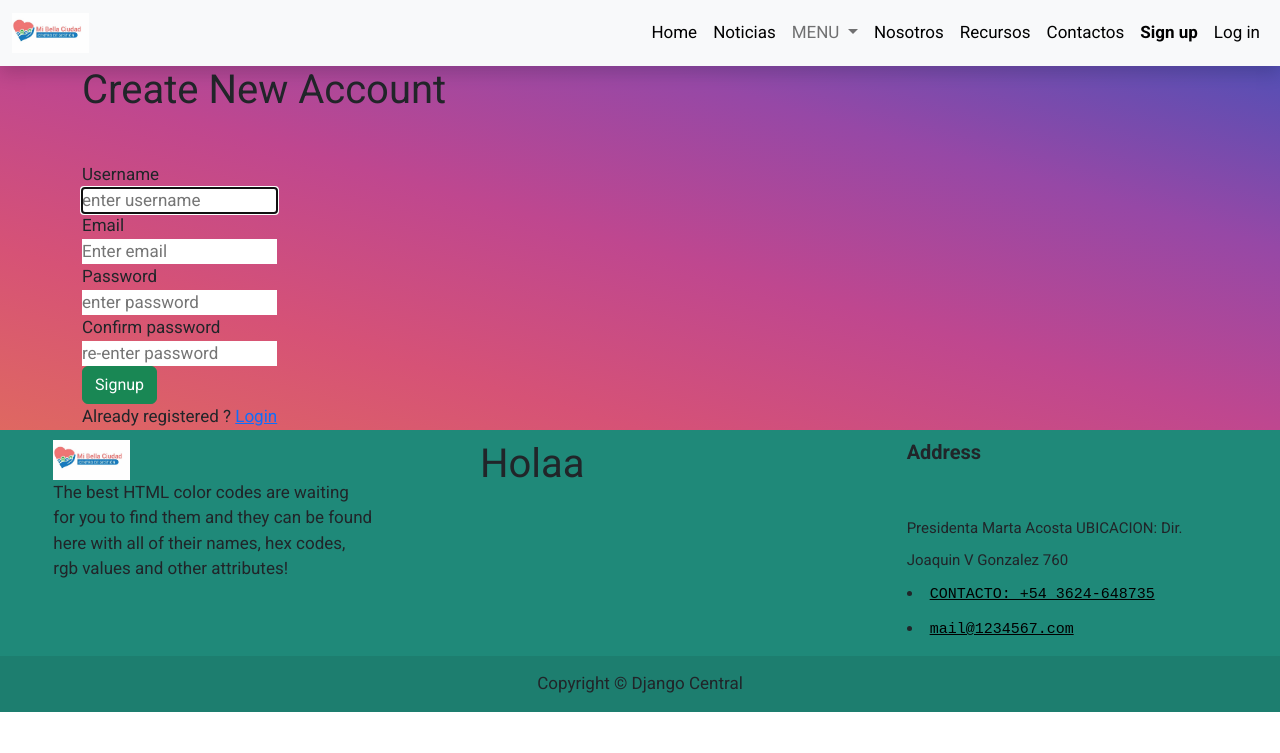
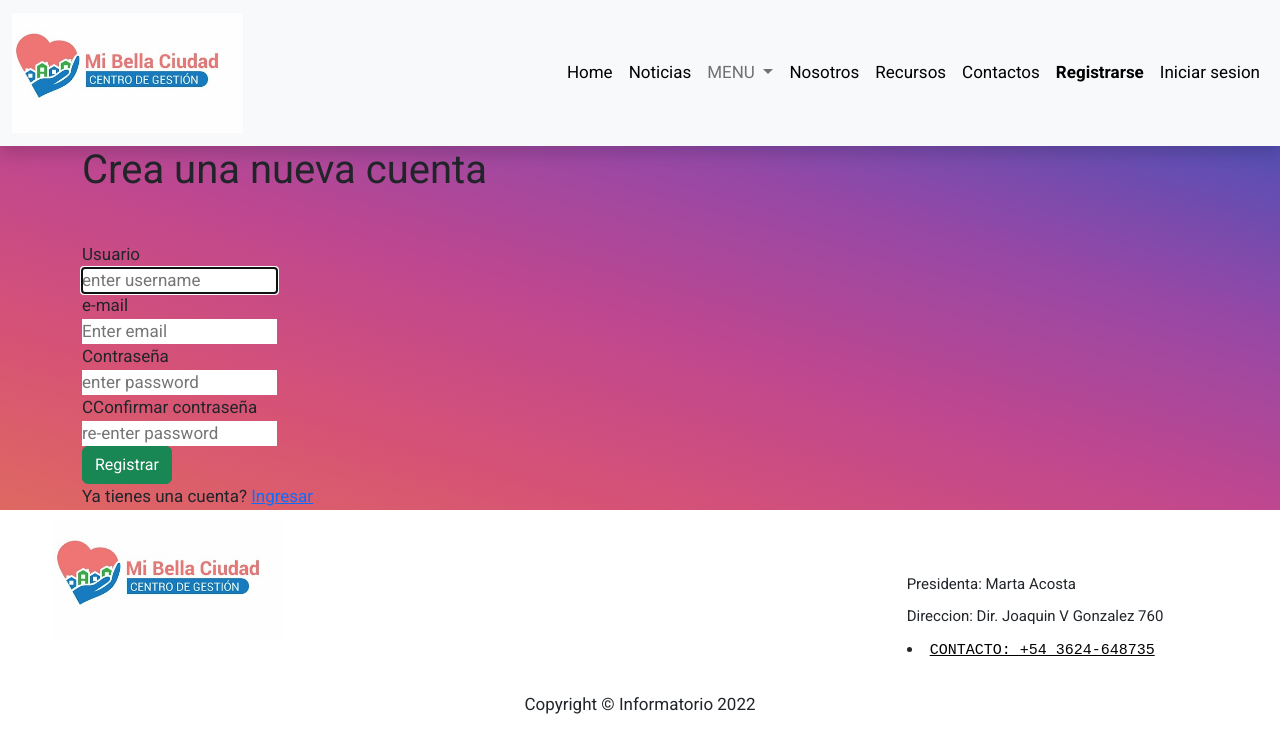
Before and after one commit to marcosg91/blog, a Django app: page /register/ in a window 1280 px wide. Shown: the top 753 px of the page. Run offline with Django 4.2, Linux system fonts and the light colour scheme.

Commit message:
correccion de detalles

```diff
--- a/ONG/ONG/settings.py
+++ b/ONG/ONG/settings.py
@@ -115,7 +115,7 @@ AUTH_PASSWORD_VALIDATORS = [
 # Internationalization
 # https://docs.djangoproject.com/en/4.1/topics/i18n/
 
-LANGUAGE_CODE = 'en-us'
+LANGUAGE_CODE = 'es-AR'
 
 TIME_ZONE = 'UTC'
 
--- a/ONG/Templates/base.html
+++ b/ONG/Templates/base.html
@@ -8,10 +8,13 @@
     <title>{% block title %}{% endblock title %}</title>
     <link href="https://fonts.googleapis.com/css?family=Roboto:400,700" rel="stylesheet">
     <meta name="google" content="notranslate" />
-        <link href="https://cdn.jsdelivr.net/npm/bootstrap@5.2.3/dist/css/bootstrap.min.css" rel="stylesheet" integrity="sha384-rbsA2VBKQhggwzxH7pPCaAqO46MgnOM80zW1RWuH61DGLwZJEdK2Kadq2F9CUG65" crossorigin="anonymous">
+    <link href="https://cdn.jsdelivr.net/npm/bootstrap@5.2.3/dist/css/bootstrap.min.css" rel="stylesheet"
+        integrity="sha384-rbsA2VBKQhggwzxH7pPCaAqO46MgnOM80zW1RWuH61DGLwZJEdK2Kadq2F9CUG65" crossorigin="anonymous">
     {% load static %}
-        <link href="{% static 'style.css' %}" rel="stylesheet" type="text/css" >
-        <script src="https://cdn.jsdelivr.net/npm/bootstrap@5.2.3/dist/js/bootstrap.bundle.min.js" integrity="sha384-kenU1KFdBIe4zVF0s0G1M5b4hcpxyD9F7jL+jjXkk+Q2h455rYXK/7HAuoJl+0I4" crossorigin="anonymous"></script>
+    <link href="{% static 'style.css' %}" rel="stylesheet" type="text/css">
+    <script src="https://cdn.jsdelivr.net/npm/bootstrap@5.2.3/dist/js/bootstrap.bundle.min.js"
+        integrity="sha384-kenU1KFdBIe4zVF0s0G1M5b4hcpxyD9F7jL+jjXkk+Q2h455rYXK/7HAuoJl+0I4"
+        crossorigin="anonymous"></script>
 </head>
 
 <body>
@@ -26,27 +29,31 @@
     </div>
 
     <footer>
-            <div >
-                <div style="display: flex; justify-content: space-around; padding-bottom: 10px; background-color: #1f8979; padding-top: 10px;">
+        <div>
+            <div
+                style="display: flex; justify-content: space-around; padding-bottom: 10px; background-color: #ffffff; padding-top: 10px;">
                 <div class="col-md-3" style="weight:150px">
-                        <a class="navbar-brand " href="{% url 'home' %}"> <img class="img-fluid logo-footer" style="weight:150px; height:40px" src="{% static '/media/logo.jpg' %}" alt="My image" /></a>
-                        <p>The best HTML color codes are waiting for you to find them and they can be found here with all of their names, hex codes, rgb values and other attributes!</p>
+                    <a class="navbar-brand " href="{% url 'home' %}"> <img class="img-fluid logo-footer"
+                            style="weight:450px; height:120px" src="{% static '/media/logo.jpg' %}" alt="My image" /></a>
+                    <p></p>
                 </div>
                 <div class="col-md-3">
-                        <h1>Holaa</h1>
+                    <h1></h1>
                 </div>
 
 
                 <div class="col-md-3">
                     <div class="address">
-                            <h2>Address</h2>
+                        <h2></h2>
                         <img src="" alt="" class="img-fluid">
                         <div class="address-links">
                             <li class="address1">
-                                    Presidenta Marta Acosta
-                                    UBICACION: Dir. Joaquin V Gonzalez 760 </li>
+                                Presidenta: Marta Acosta
+                            </li>
+                            <li class="address1">
+                                Direccion: Dir. Joaquin V Gonzalez 760
+                            </li>
                             <li><a href=""><i class="bi bi-telephone-fill"></i>CONTACTO: +54 3624-648735 </a></li>
-                                <li><a href=""><i class="fa-solid fa-envelope"></i> mail@1234567.com</a></li>
                         </div>
                     </div>
                 </div>
@@ -55,11 +62,12 @@
             </div>
         </div>
 
-            <div style="background-color:#1d7e6f; padding: 15px;">
-                <p class="m-0 text-dark text-center ">Copyright &copy; Django Central</p>
+        <div style="background-color:#ffffff; padding: 15px;">
+            <p class="m-0 text-dark text-center ">Copyright &copy; Informatorio 2022</p>
         </div>
 
     </footer>
 
 </body>
+
 </html>
--- a/ONG/Templates/navbar.html
+++ b/ONG/Templates/navbar.html
@@ -4,11 +4,13 @@
 <nav class="navbar navbar-expand-lg navbar-light bg-light shadow" id="mainNav">
     <div class="container-fluid">
 
-            <a class="navbar-brand" href="{% url 'home' %}"> <img style="weight:150px; height:40px" src="{% static '/media/logo.jpg' %}" alt="Logo mi bella ciudad" /></a>
+        <a class="navbar-brand" href="{% url 'home' %}"> <img style="weight:450px; height:120px"
+                src="{% static '/media/logo.jpg' %}" alt="Logo mi bella ciudad" /></a>
 
 
-            <button class="navbar-toggler navbar-toggler-right" type="button" data-toggle="collapse" data-target="#navbarResponsive"
-                aria-controls="navbarResponsive" aria-expanded="false" aria-label="Toggle navigation">
+        <button class="navbar-toggler navbar-toggler-right" type="button" data-toggle="collapse"
+            data-target="#navbarResponsive" aria-controls="navbarResponsive" aria-expanded="false"
+            aria-label="Toggle navigation">
             <span class="navbar-toggler-icon"></span>
         </button>
         <div class="collapse navbar-collapse" id="navbarResponsive" style="flex-grow: 0;">
@@ -22,7 +24,8 @@
                 <div class="collapse navbar-collapse" id="navbarNavDarkDropdown">
                     <ul class="navbar-nav">
                         <li class="nav-item dropdown">
-                                <a class="nav-link dropdown-toggle" href="#" role="button" data-bs-toggle="dropdown" aria-expanded="false">
+                            <a class="nav-link dropdown-toggle" href="#" role="button" data-bs-toggle="dropdown"
+                                aria-expanded="false">
                                 MENU
                             </a>
                             <ul class="dropdown-menu dropdown-menu-dark">
@@ -53,14 +56,16 @@
                     </a>
                 </li>
                 <li class="nav-item text-black">
-                            <a href="{% url 'logout' %}" class="button is-danger nav-link text-black font-weight-bold"><strong>Logout</strong></a>
-                        </li >
+                    <a href="{% url 'logout' %}"
+                        class="button is-danger nav-link text-black font-weight-bold"><strong>Cerrar sesion</strong></a>
+                </li>
                 {% else %}
                 <li class="nav-item text-black">
-                            <a href="{% url 'register_url' %}" class="button is-success mr-2 nav-link text-black font-weight-bold"><strong>Sign up</strong></a>
+                    <a href="{% url 'register_url' %}"
+                        class="button is-success mr-2 nav-link text-black font-weight-bold"><strong>Registrarse</strong></a>
                 </li>
                 <li class="nav-item text-black">
-                            <a href="{% url 'login_url' %}" class="button is-light nav-link text-black font-weight-bold">Log in</a>
+                    <a href="{% url 'login_url' %}" class="button is-light nav-link text-black font-weight-bold">Iniciar sesion</a>
                 </li>
                 {% endif %}
             </ul>
--- a/ONG/Templates/registration/register.html
+++ b/ONG/Templates/registration/register.html
@@ -15,12 +15,12 @@
               <form method="POST" action="." class="box">
                 {% csrf_token %}
 
-                <h1 class="has-text-centered mb-5 is-size-3">Create New Account</h1>
+                <h1 class="has-text-centered mb-5 is-size-3">Crea una nueva cuenta</h1>
 
 
 
                 <div class="field">
-                  <label for="" class="label">Username</label>
+                  <label for="" class="label">Usuario</label>
                   <div class="control has-icons-left">
                     {{ form.username }}
                     <span class="icon is-small is-left">
@@ -30,7 +30,7 @@
                 </div>
 
                 <div class="field">
-                  <label for="" class="label">Email</label>
+                  <label for="" class="label">e-mail</label>
                   <div class="control has-icons-left">
                     {{ form.email }}
                     <span class="icon is-small is-left">
@@ -40,7 +40,7 @@
                 </div>
 
                 <div class="field">
-                  <label for="" class="label">Password</label>
+                  <label for="" class="label">Contraseña</label>
                   <div class="control has-icons-left">
                     {{ form.password1 }}
                     <span class="icon is-small is-left">
@@ -50,7 +50,7 @@
                 </div>
 
                 <div class="field">
-                  <label for="" class="label">Confirm password</label>
+                  <label for="" class="label">CConfirmar contraseña</label>
                   <div class="control has-icons-left">
                     {{ form.password2 }}
                     <span class="icon is-small is-left">
@@ -72,10 +72,10 @@
                   <button class="button is-success" type=submit value="submit">Signup</button>
                 </div>-->
                 <div class="form-group">
-                    <button class="btn btn-success" type="submit" >Signup</button>
+                    <button class="btn btn-success" type="submit" >Registrar</button>
                 </div>
                 <div class="field">
-                  Already registered ? <a href="{% url 'login_url' %}">Login</a>
+                  Ya tienes una cuenta? <a href="{% url 'login_url' %}">Ingresar</a>
                 </div>
 
               </form>
```
Also changed, not shown: ONG/Templates/registration/login.html (+5 -5 lines). Lines whose indentation alone changed are shown as unchanged.
